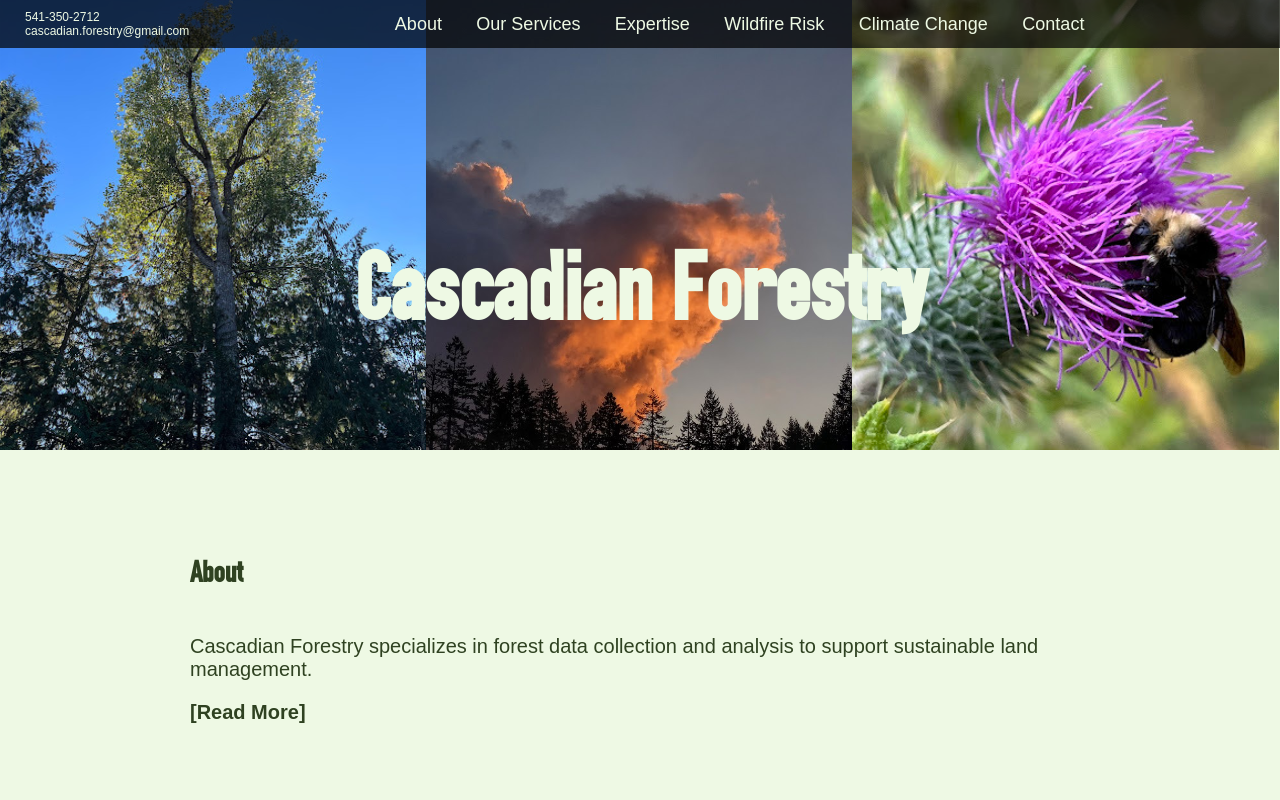
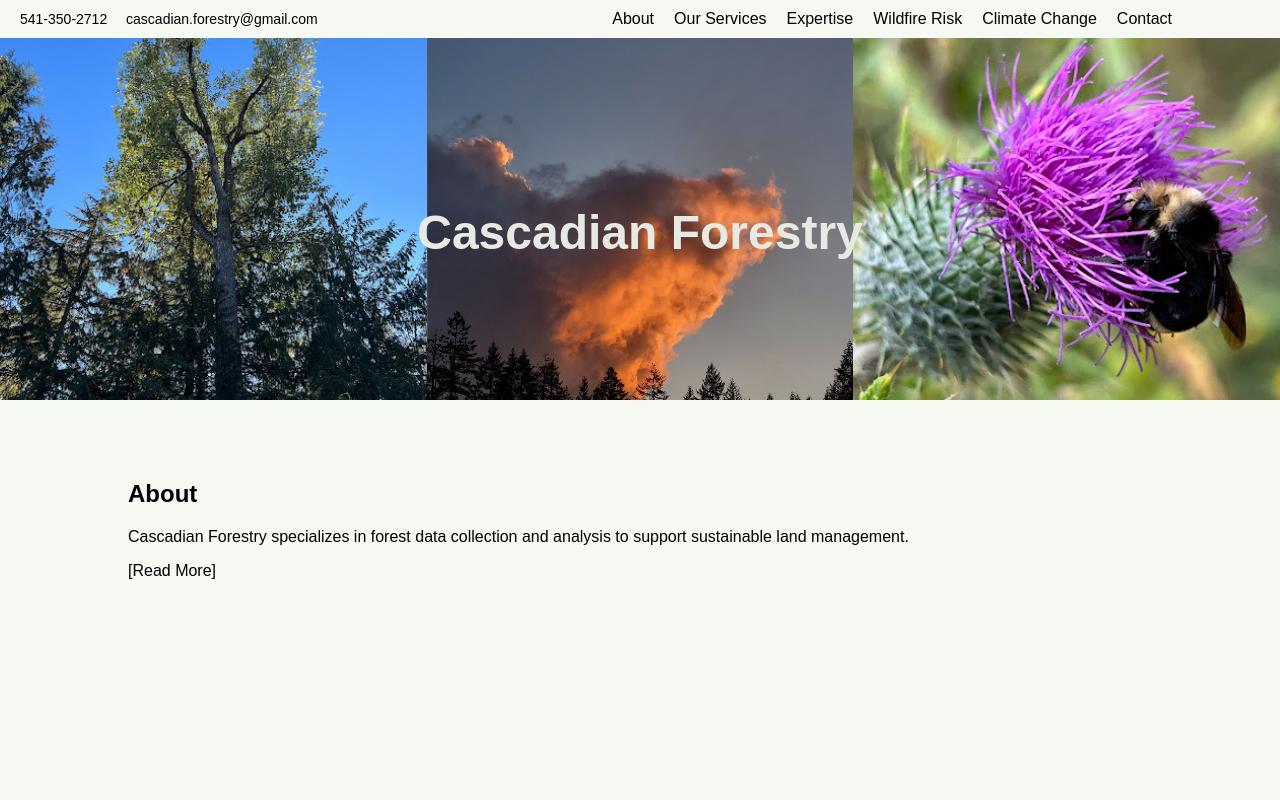
Before and after one commit to niko-jk/cascadiantest, a plain HTML site: page index.html in a window 1280 px wide. Shown: the top 800 px of the page. Drawn offline with Linux system fonts and the light colour scheme; grey boxes are pictures that could not be loaded.

Commit message:
Update styles.css

```diff
--- a/styles.css
+++ b/styles.css
@@ -1,144 +1,141 @@
-/* Import Custom Font */
-@font-face {
-    font-family: 'OSP-DIN';
-    src: url('OSP-DIN.ttf') format('truetype');
-}
-
-/* General Styles */
+/* General Page Styling */
 body {
+    background-color: #f5f9f2;
     font-family: Arial, sans-serif;
-    background-color: #eef9e4; /* Slightly greener */
     margin: 0;
     padding: 0;
-    overflow-x: hidden; /* Prevents horizontal scrolling */
-    color: #2f4221; /* Dark green text */
 }
 
 /* Navigation Bar */
 .nav {
-    position: fixed;
-    top: 0;
-    width: 100%;
-    background: rgba(0, 0, 0, 0.7);
-    padding: 10px;
     display: flex;
     justify-content: space-between;
     align-items: center;
-    color: #eef9e4; /* Light green text */
+    background-color: #f5f9f2;
+    padding: 10px 20px;
+    position: fixed;
+    width: 100%;
+    top: 0;
+    left: 0;
     z-index: 1000;
 }
 
 .contact-info {
-    display: flex;
-    flex-direction: column;
-    align-items: flex-start;
-    margin-left: 15px;
+    font-size: 14px;
 }
 
 .contact-info a {
-    color: #eef9e4; /* Light green */
+    color: black;
     text-decoration: none;
-    font-size: 12px;
+    margin-right: 15px;
 }
 
 .nav-links {
-    flex-grow: 1;
-    text-align: center;
+    display: flex;
+    gap: 20px;
+    position: relative;
+    left: -10%;
 }
 
 .nav-links a {
-    margin: 0 15px;
     text-decoration: none;
-    color: #eef9e4; /* Light green */
-    font-size: 18px;
+    color: black;
 }
 
 /* Hero Section */
 .hero {
     display: flex;
-    width: 100vw;
-    height: 450px;
+    position: relative;
+    width: 100%;
+    height: 400px;
     overflow: hidden;
-    position: relative;
 }
 
 .hero-image {
-    width: 33.3%;
-    height: 100%;
+    flex: 1;
     background-size: cover;
     background-position: center;
 }
 
-/* Hero Title */
 .hero-title {
+    position: absolute;
+    font-size: 48px;
+    font-weight: bold;
+    color: #e6eae2;
     font-family: 'OSP-DIN', sans-serif;
-    font-size: 96px; /* Increased size */
-    color: #eef9e4; /* Slight green tint */
     text-align: center;
-    position: absolute;
-    top: 50%; /* Vertically centered */
-    left: 50%;
-    transform: translate(-50%, -50%);
+    width: 100%;
+    top: 50%;
+    transform: translateY(-50%);
 }
 
-/* Section Styling */
+/* Sections */
 .section {
-    padding: 80px 20px;
-    font-size: 20px;
-    display: flex;
-    flex-direction: column;
-    align-items: flex-start;
-    max-width: 900px;
-    margin: 0 auto;
+    padding: 60px 10%;
 }
 
-/* Alternate Text Justification */
-.left-align { text-align: left; align-items: flex-start; }
-.right-align { text-align: right; align-items: flex-end; }
-
-/* Section Titles */
 .section-title {
-    font-family: 'OSP-DIN', sans-serif;
-}
-
-/* Expandable Text */
-.full-text {
-    display: none;
-    margin-top: 10px;
-    font-size: 18px;
-    opacity: 0;
-    transition: opacity 0.5s ease-in-out, max-height 0.5s ease-in-out;
-}
-
-/* Read More / Read Less */
-.read-more, .read-less {
-    color: #2f4221; /* Dark green text */
-    cursor: pointer;
+    font-size: 24px;
     font-weight: bold;
 }
 
-.read-more:hover, .read-less:hover {
-    text-decoration: underline;
+.full-text {
+    display: none;
+    opacity: 0;
+    transition: opacity 0.4s ease-in-out;
 }
 
-/* Image Divider */
+.read-more,
+.read-less {
+    cursor: pointer;
+    color: black;
+}
+
+/* Image Dividers */
 .image-divider {
     display: flex;
-    width: 100vw;
-    height: 250px; /* Adjusted height for square images */
+    width: 100%;
+    height: 200px;
     overflow: hidden;
 }
 
-.image-divider div {
-    width: 20%;
+.image-divider img {
+    flex: 1;
+    object-fit: cover;
+    width: 100%;
     height: 100%;
-    background-size: cover;
-    background-position: center;
 }
 
-/* Copyright Text */
+/* Contact Section */
+#contact {
+    display: flex;
+    justify-content: space-between;
+    align-items: center;
+}
+
+.logo-block {
+    text-align: center;
+}
+
+.logo-image {
+    width: 200px;
+}
+
+.certifications {
+    display: flex;
+    justify-content: center;
+    gap: 10px;
+    margin-top: 10px;
+}
+
+.small-logo {
+    width: 50px;
+    height: auto;
+}
+
+/* Copyright */
 .copyright {
     text-align: center;
     font-size: 12px;
-    margin-top: 20px;
+    margin: 20px 0;
 }
```
